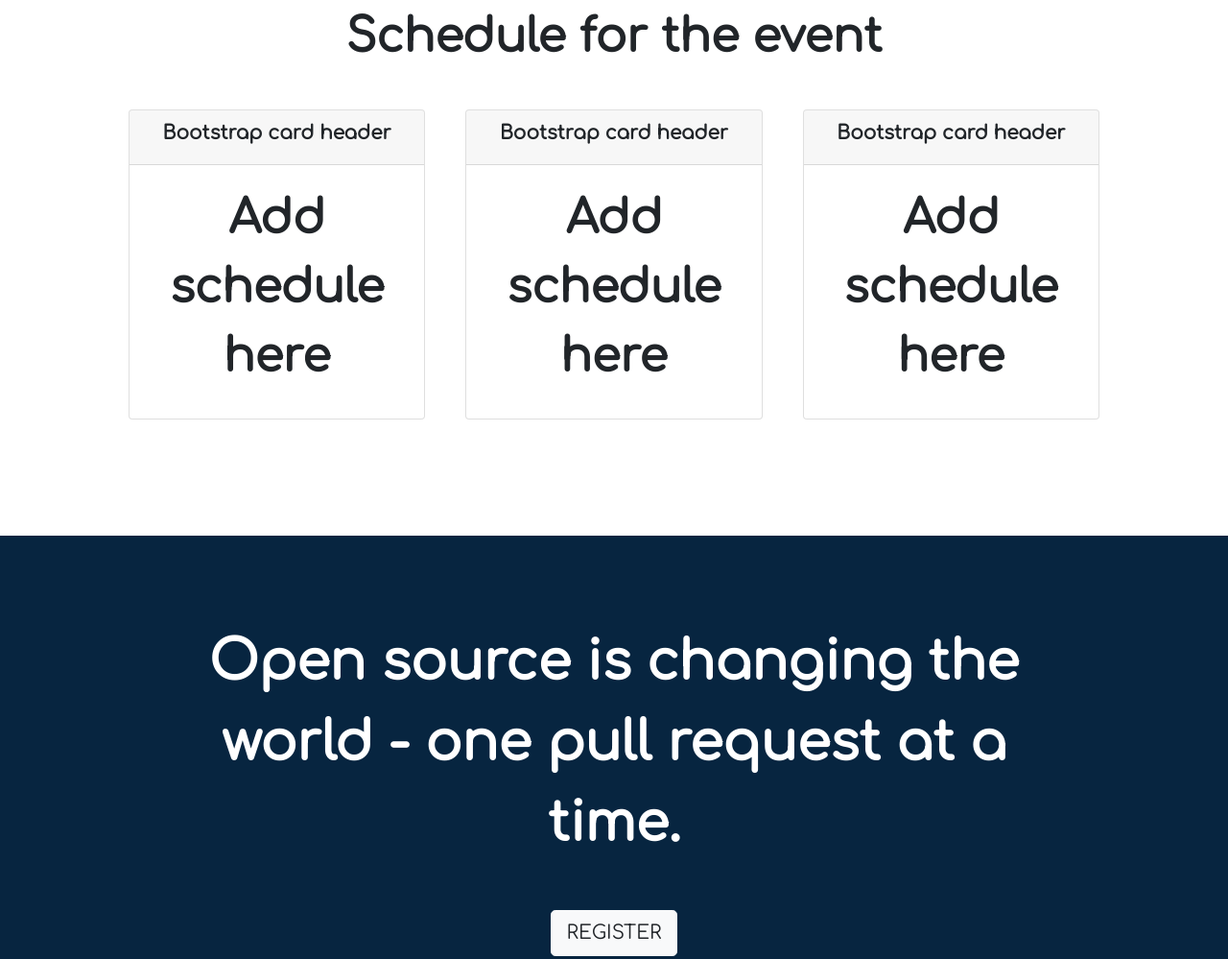
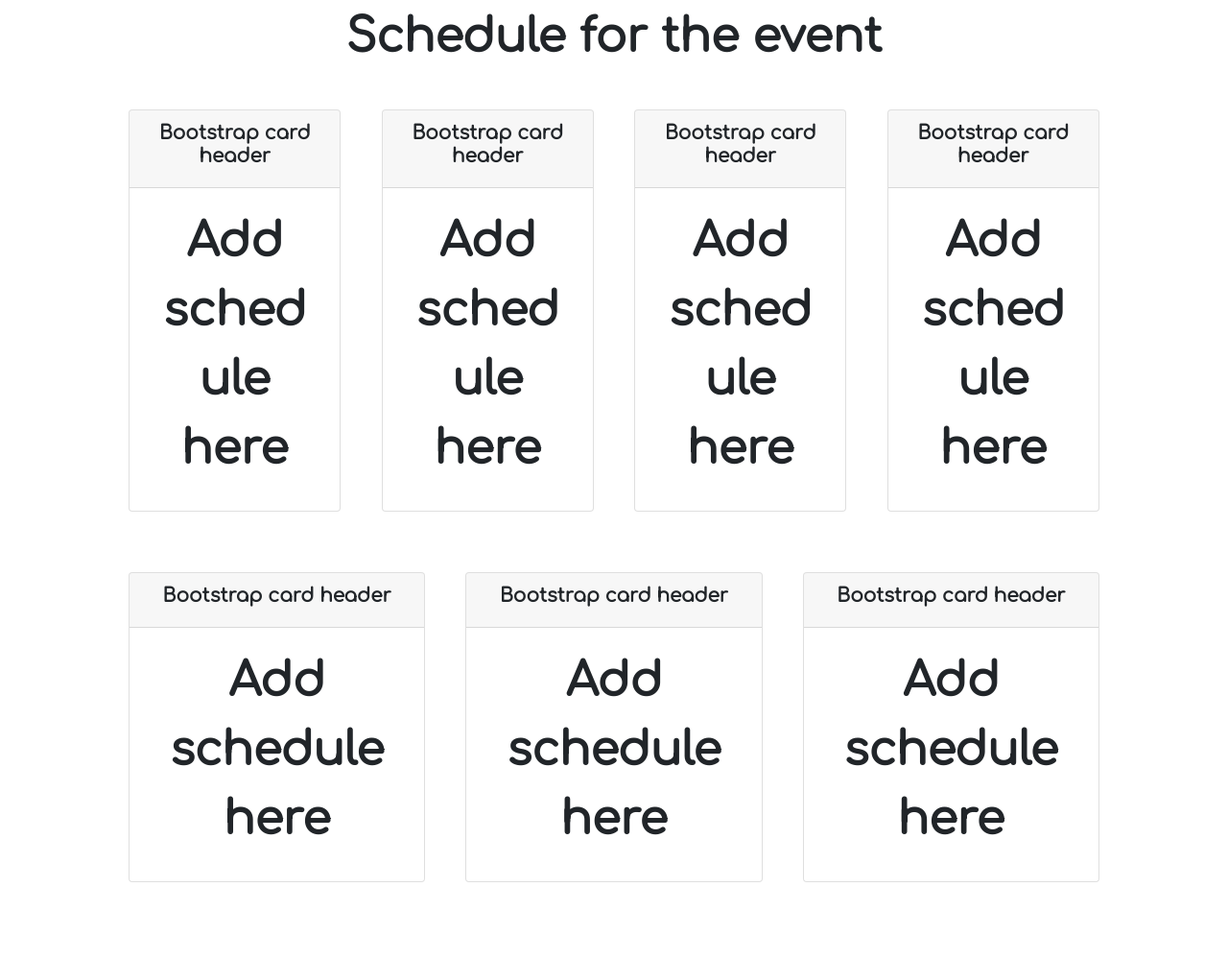
Before and after one commit to pccoeacm/hacktoberfest, a plain HTML site: page index.html in a window 1280 px wide. Shown: the part 1780-2779 px from the top of the page at 96% size. Drawn offline with nearby package versions, Linux system fonts and the light colour scheme.

Commit message:
Minor changes done

```diff
--- a/index.html
+++ b/index.html
@@ -62,7 +62,7 @@
           <div class="collapse navbar-collapse" id="navbarSupportedContent">
             <ul class="navbar-nav ml-auto">
               <li class="nav-item">
-                <a class="nav-link" href="#">About the fest</a>
+                <a class="nav-link" href="http://bit.ly/hacktoberfest-pccoeacm" target="_blank">About the fest</a>
               </li>
               <li class="nav-item">
                 <a class="nav-link" href="#schedule">Schedule</a>
@@ -80,7 +80,7 @@
           <div class="col-lg-6 col-md-12">
             <h1>Meet new and interesting developers.</h1>
             <button type="button" class="btn btn-dark btn-lg download-button">
-              <a class="register-button-top" href="https://organize.mlh.io/participants/events/4385-hacktoberfest-online-meetup-by-pccoe-acm-student-chapter">REGISTER</a>
+              <a class="register-button-top" href="https://organize.mlh.io/participants/events/4385-hacktoberfest-online-meetup-by-pccoe-acm-student-chapter" target="_blank">REGISTER</a>
             </button>
 
 
@@ -140,6 +140,59 @@
       <h2> <center>Schedule for the event</center></h2>
 
       <div class="row">
+        <div class="schedule-column col-lg-3 col-md-6">
+          <div class="card">
+            <div class="card-header">
+              <h3>Bootstrap card header</h3>
+            </div>
+
+            <div class="card-body">
+              <h2>Add schedule here</h2>
+
+            </div>
+          </div>
+        </div>
+
+        <div class="schedule-column col-lg-3 col-md-6">
+          <div class="card">
+            <div class="card-header">
+              <h3>Bootstrap card header</h3>
+            </div>
+
+            <div class="card-body">
+              <h2>Add schedule here</h2>
+
+            </div>
+          </div>
+        </div>
+
+        <div class="schedule-column col-lg-3 col-md-6">
+          <div class="card">
+            <div class="card-header">
+              <h3>Bootstrap card header</h3>
+            </div>
+
+            <div class="card-body">
+              <h2>Add schedule here</h2>
+
+            </div>
+          </div>
+        </div>
+
+        <div class="schedule-column col-lg-3">
+          <div class="card">
+            <div class="card-header">
+              <h3>Bootstrap card header</h3>
+            </div>
+
+            <div class="card-body">
+              <h2>Add schedule here</h2>
+
+            </div>
+          </div>
+        </div>
+      </div>
+      <div class="row">
         <div class="schedule-column col-lg-4 col-md-6">
           <div class="card">
             <div class="card-header">
@@ -186,7 +239,7 @@
     <section id="cta">
       <h3 class="cta-quote">Open source is changing the world - one pull request at a time.</h3>
             <button type="button" class="btn btn-light btn-lg download-button">
-              <a class="register-button-bottom" href="https://organize.mlh.io/participants/events/4385-hacktoberfest-online-meetup-by-pccoe-acm-student-chapter">REGISTER</a>
+              <a class="register-button-bottom" href="https://organize.mlh.io/participants/events/4385-hacktoberfest-online-meetup-by-pccoe-acm-student-chapter" target="_blank">REGISTER</a>
             </button>
     </section>
 
```
